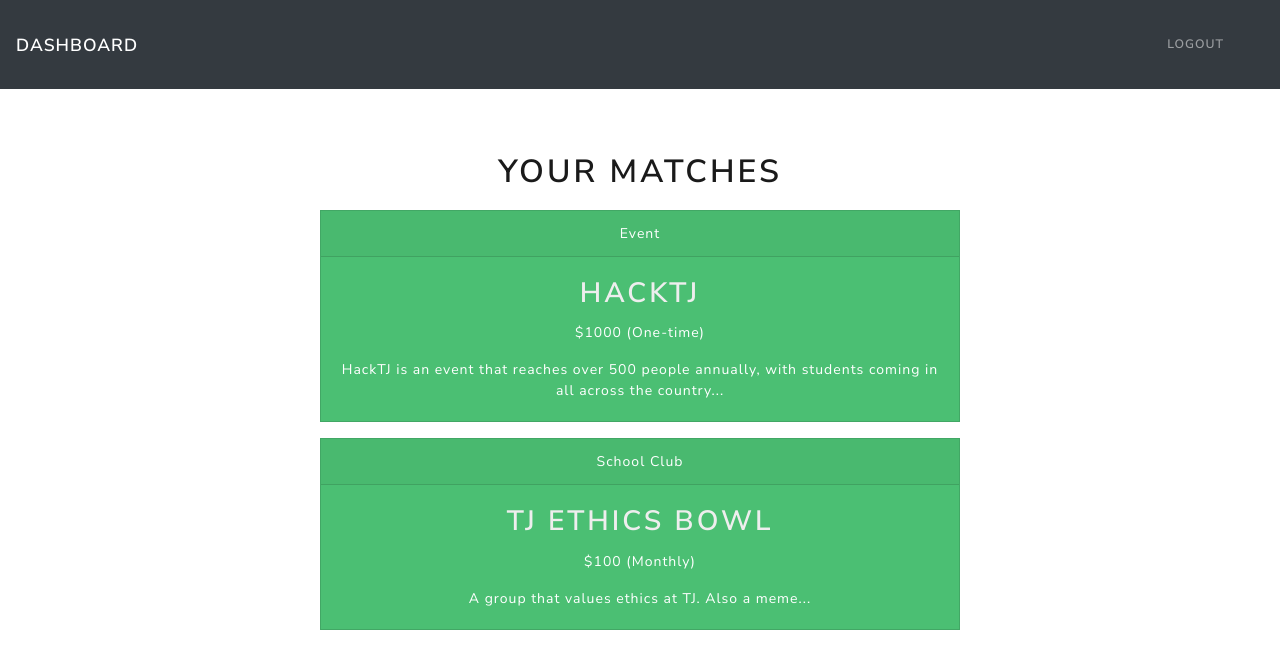
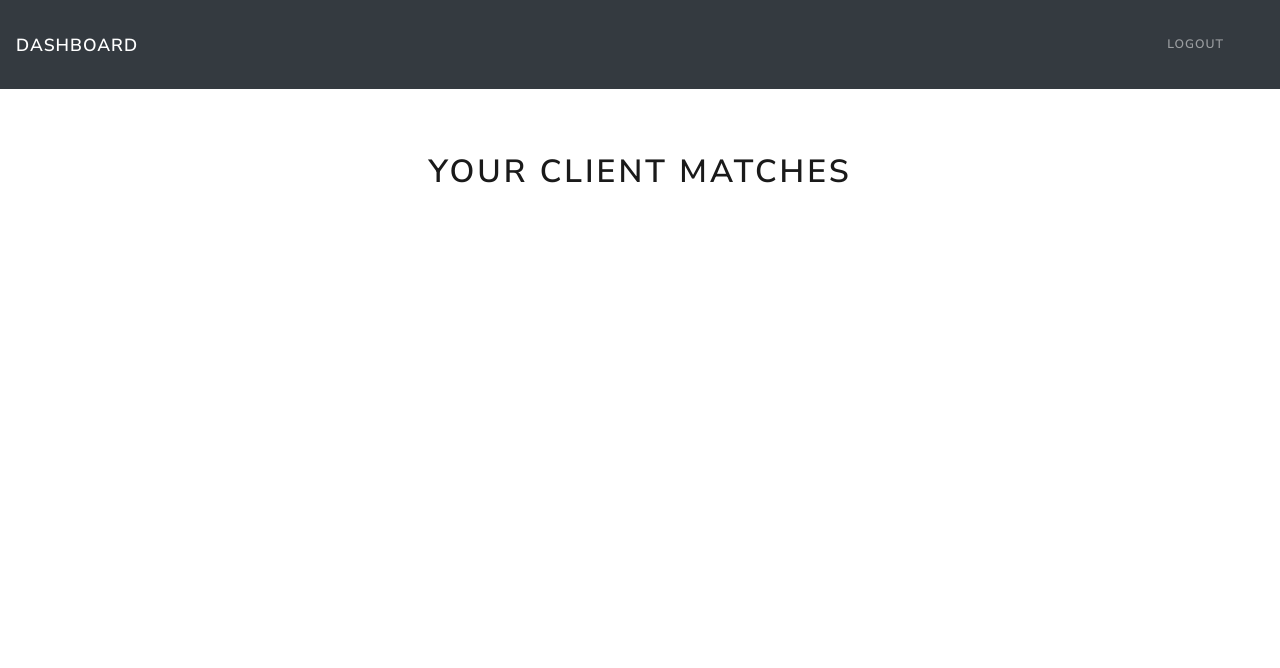
Before and after one commit to czhao028/SponsorsList, a plain HTML site: page client-matches.html in a window 1280 px wide. Drawn offline with nearby package versions, Linux system fonts and the light colour scheme.

Commit message:
clients view sponsors

```diff
--- a/client-matches(my applications).html
+++ b/client-matches.html
@@ -11,7 +11,7 @@
 	<script type="text/javascript">
 		window.sr = ScrollReveal({duration:2500});
 	</script>
-    <title>Client's my applications)</title>
+    <title>Sponsor's Matches</title>
 </head>
 <body>
 	<nav class="navbar navbar-expand-lg navbar-dark bg-dark">
@@ -32,7 +32,7 @@
 
 	  </div>
 	</nav>
-	<h1 style="text-align: center; padding-top: 5%"> Your  Matches </h1>
+	<h1 style="text-align: center; padding-top: 5%"> Your Client Matches </h1>
 	<div id = "allMatches" style="display: block; margin: 0 auto; padding: 10px;"></div>
 
 	<script type="text/javascript">
@@ -40,18 +40,19 @@
 			//firebase stuff
 			return {matches:[
 					{
-						typeName:"Event",
-						name:"HackTJ",
-						cost:1000.00,
-						termLength: "One-time",
-						description:"HackTJ is an event that reaches over 500 people annually, with students coming in all across the country..."
-					},
+						cause:"Outreach",
+						name:"Raytheon",
+						phone#:"999",
+						maxBudget: "$3000",
+						termLength:"Monthly"
+						description: "We do maths"
 					{
-						typeName:"School Club",
-						name:"TJ Ethics Bowl",
-						cost:100.00,
-						termLength: "Monthly",
-						description:"A group that values ethics at TJ. Also a meme..."
+						cause:"Education",
+						name:"Pantheon",
+						phone#:"9999",
+						maxBudget: "$3000",
+						termLength:"Monthly"
+						description: "We do paths"
 					}
 
 				]
@@ -62,7 +63,8 @@
 		var allCurly = returnMatches().matches;
 		for (var pointer in allCurly){
 			nodeEvent = allCurly[pointer];
-			allMatchesDiv.innerHTML += '<div class="card text-white bg-success mb-3" style="max-width: 40rem; text-align:center; display:block; margin: 0 auto;"><div class="card-header">'+nodeEvent.typeName+'</div><div class="card-body"><a href = "#"><h2 class="card-title" style="color:#eeeeee">'+nodeEvent.name+'</h2></a><p id = "card-cost" class = "card-cost">$'+nodeEvent.cost+' ('+nodeEvent.termLength+')</p><p id = "card-text" class="card-text">'+nodeEvent.description+'</p></div>';
+			//work you magic jun;
+			allMatchesDiv.innerHTML += '<div class="card text-white bg-success mb-3" style="max-width: 40rem; text-align:center; display:block; margin: 0 auto;"><div class="card-header">'+nodeEvent.cause+'</div><div class="card-body"><a href = "#"><h2 class="card-title" style="color:#eeeeee">'+nodeEvent.name+'</h2></a><p id = "phone#" class = "phone#">'+nodeEvent.phone#+'</p><p id = "maxBudget" class = "maxBudget">$'+nodeEvent.maxBudget+' ('+nodeEvent.termLength+')</p><p id = "card-text" class="card-text">'+nodeEvent.description+'</p></div>';
 		}
 
 	</script>
```
Also changed, not shown: formSponsor.html (+1 -1 lines).
